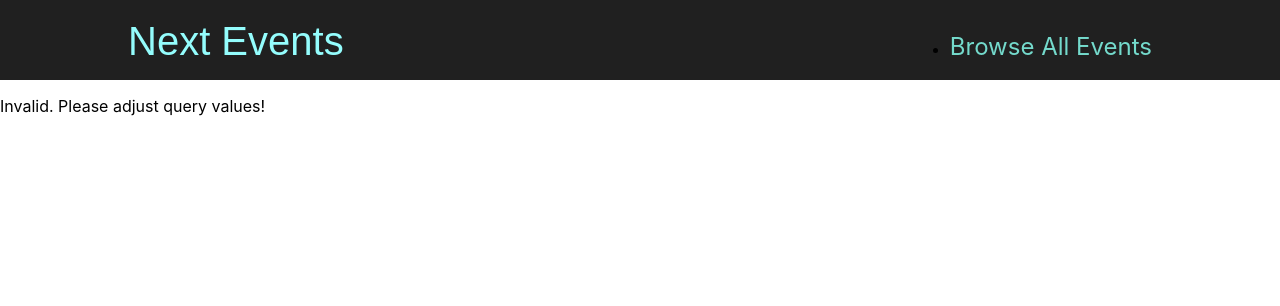
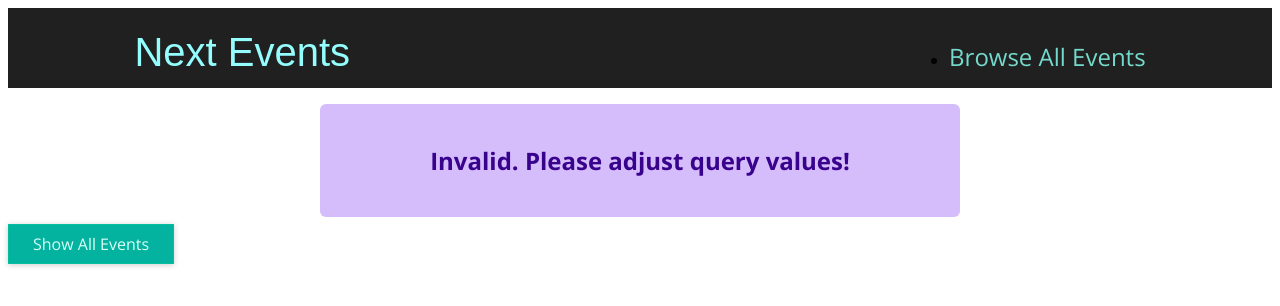
Before and after one commit to amatureApePractice/nextjsPractice1, a Next.js app: page /events/e2 in a window 1280 px wide. Shown: the top 306 px of the page. Built offline with nearby package versions, Linux system fonts and the light colour scheme.

Commit message:
polished project

```diff
--- /dev/null
+++ b/components/events/results-title.js
@@ -0,0 +1,18 @@
+import Button from '../ui/button';
+import classes from './results-title.module.css';
+
+export default function Resultstitle(props) {
+  const { date } = props;
+
+  const humanReadableDate = new Date(date).toLocaleDateString('en-US', {
+    month: 'long',
+    year: 'numeric'
+  });
+
+  return (
+    <section className={classes.title}>
+      <h1>Events in {humanReadableDate}</h1>
+      <Button link='/events'>Show all events</Button>
+    </section>
+  );
+}
--- /dev/null
+++ b/components/events/results-title.module.css
@@ -0,0 +1,6 @@
+.title {
+  margin: 2rem auto;
+  width: 90%;
+  max-width: 40rem;
+  text-align: center;
+}
--- /dev/null
+++ b/components/ui/error-alert.js
@@ -0,0 +1,7 @@
+import classes from './error-alert.module.css';
+
+export default function ErrorAlert(props) {
+  return (
+    <div className={classes.alert}>{props.children}</div>
+  );
+}
--- /dev/null
+++ b/components/ui/error-alert.module.css
@@ -0,0 +1,12 @@
+.alert {
+  margin: 1rem auto;
+  padding: 1rem 2rem;
+  width: 90%;
+  max-width: 40rem;
+  background-color: #d5bdfc;
+  color: #38028d;
+  font-weight: bold;
+  font-size: 1.5rem;
+  text-align: center;
+  border-radius: 6px;
+}
--- a/pages/events/[...slug].js
+++ b/pages/events/[...slug].js
@@ -1,7 +1,10 @@
 import { useRouter } from 'next/router';
 import { getFilteredEvents } from '../../dummy-data';
 import EventList from '../../components/events/event-list';
-
+import { Fragment } from 'react';
+import ResultsTitle from '../../components/events/results-title';
+import Button from '../../components/ui/button';
+import ErrorAlert from '../../components/ui/error-alert';
 
 export default function FilteredEventsPage() {
   const router = useRouter();
@@ -22,7 +25,14 @@ export default function FilteredEventsPage() {
 
   if (isNaN(numYear) || isNaN(numMonth) || numYear > 2030 || numYear < 2021 || numMonth < 1 || numMonth > 12) {
     return (
-      <p>Invalid. Please adjust query values!</p>
+      <Fragment>
+        <ErrorAlert>
+          <p>Invalid. Please adjust query values!</p>
+        </ErrorAlert>
+        <div className='center'>
+          <Button link='/events'>Show All Events</Button>
+        </div>
+      </Fragment>
     )
   }
 
@@ -33,13 +43,23 @@ export default function FilteredEventsPage() {
 
   if (!filteredEvents || filteredEvents.length === 0) {
     return (
-      <p>No events found!</p>
+      <Fragment>
+        <ErrorAlert>
+          <p>No events found!</p>
+        </ErrorAlert>
+        <div className='center'>
+          <Button link='/events'>Show All Events</Button>
+        </div>
+      </Fragment>
     );
   }
 
+  const date = new Date(numYear, numMonth - 1);
+
   return (
-    <div>
+    <Fragment>
+      <ResultsTitle date={date}/>
       <EventList items={filteredEvents} />
-    </div>
+    </Fragment>
   )
 }
--- a/styles/globals.css
+++ b/styles/globals.css
@@ -1,16 +1,18 @@
-html,
-body {
-  padding: 0;
-  margin: 0;
-  font-family: -apple-system, BlinkMacSystemFont, Segoe UI, Roboto, Oxygen,
-    Ubuntu, Cantarell, Fira Sans, Droid Sans, Helvetica Neue, sans-serif;
-}
-
-a {
-  color: inherit;
-  text-decoration: none;
-}
+@import url('https://fonts.googleapis.com/css2?family=Lato:wght@700&family=Open+Sans:wght@400;700&display=swap');
 
 * {
   box-sizing: border-box;
 }
+
+body {
+  font-family: 'Open Sans', 'Lato', sans-serif;
+}
+
+h1,
+h2,
+h3,
+h4,
+h5,
+h6 {
+  font-family: 'Lato', sans-serif;
+}
```
